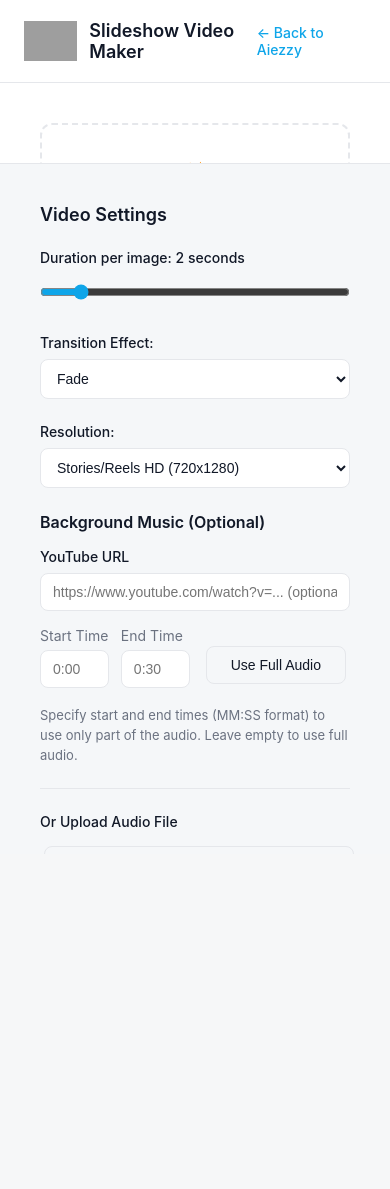
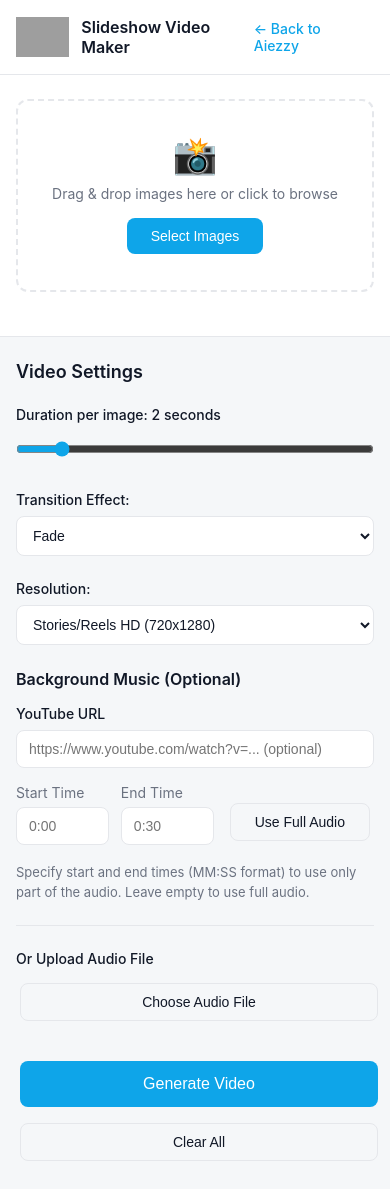
Before and after one commit to yatendra3192/simvid-python, a Flask app: page / in a window 390 px wide. Before the commit the page ends 854 px from the top, so only its background shows below. Run offline with Flask 3, Linux system fonts and the light colour scheme; some libraries are stand-ins or nearby versions; grey boxes are pictures that could not be loaded.

Commit message:
Fix mobile view - prevent settings panel overlap, adjust padding and grid

```diff
--- a/templates/index.html
+++ b/templates/index.html
@@ -107,17 +107,45 @@
 
         /* Mobile responsive */
         @media (max-width: 1024px) {
+            .container {
+                height: auto;
+            }
+
             .split-container {
                 flex-direction: column;
+                height: auto;
             }
 
             .left-panel {
                 border-right: none;
                 border-bottom: 1px solid var(--border);
+                padding: 24px 16px;
             }
 
             .right-panel {
                 width: 100%;
+                padding: 24px 16px;
+            }
+
+            .header {
+                padding: 12px 16px;
+            }
+
+            .header-title {
+                font-size: 16px;
+            }
+
+            .preview-grid {
+                grid-template-columns: repeat(auto-fill, minmax(100px, 1fr));
+                gap: 8px;
+            }
+
+            .upload-area {
+                padding: 24px 16px;
+            }
+
+            .upload-icon {
+                font-size: 32px;
             }
         }
 
```
